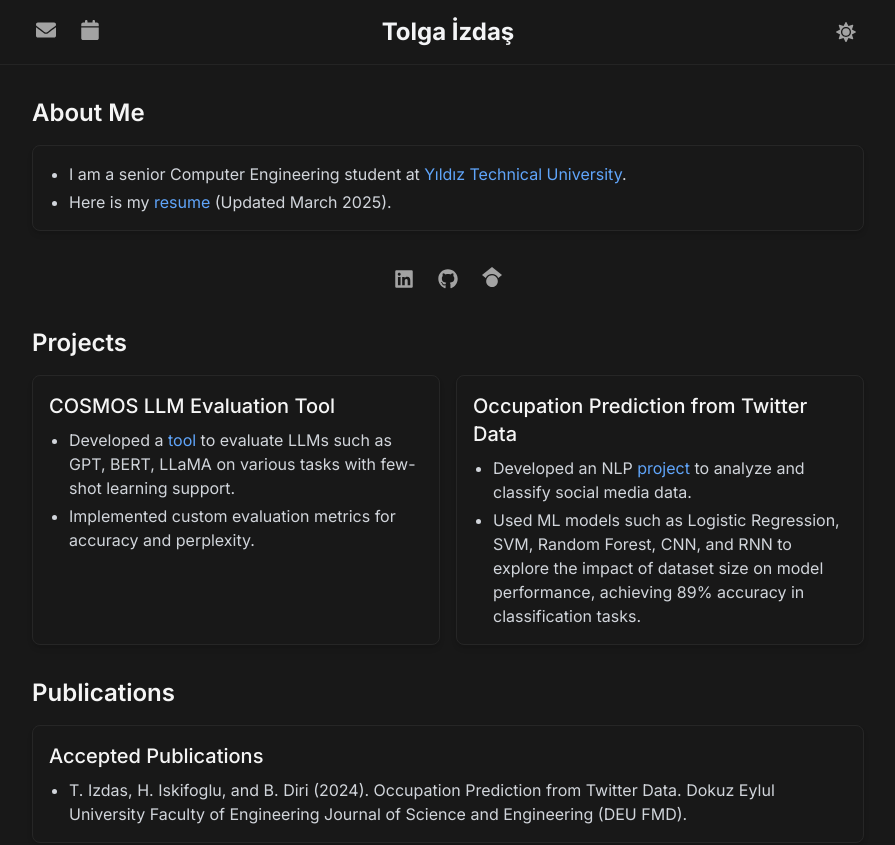
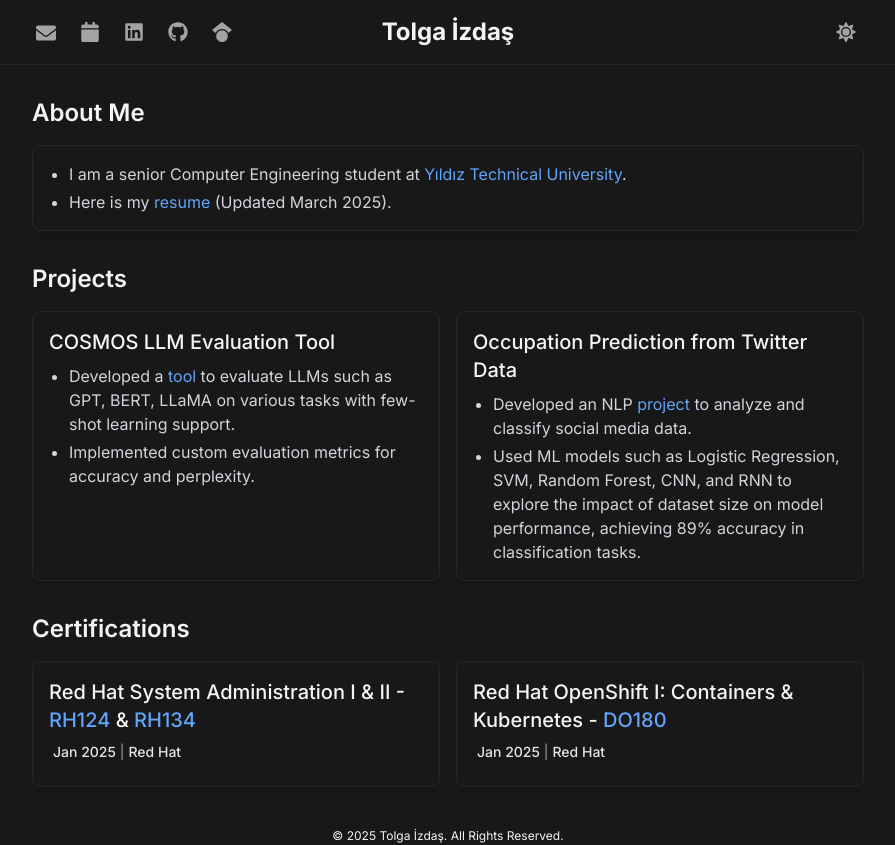
Before and after one commit to tolgaizdas/personal-website, a Next.js app: page / in a window 1280 px wide. Shown: the top 845 px of the page, without its empty margins (192-1087 px from the left). Built offline with nearby package versions, Linux system fonts and the light colour scheme.

Commit message:
refactor: remove FontAwesome icons and update social media component to use react-icons

```diff
--- a/package.json
+++ b/package.json
@@ -12,11 +12,6 @@
     "deploy": "npm run pages:build && wrangler pages deploy"
   },
   "dependencies": {
-    "@fortawesome/fontawesome-free": "^6.6.0",
-    "@fortawesome/fontawesome-svg-core": "^6.7.2",
-    "@fortawesome/free-brands-svg-icons": "^6.7.2",
-    "@fortawesome/free-solid-svg-icons": "^6.7.2",
-    "@fortawesome/react-fontawesome": "^0.2.2",
     "next": "^15.1.4",
     "react": "^18",
     "react-dom": "^18",
--- a/src/app/page.js
+++ b/src/app/page.js
@@ -1,7 +1,6 @@
 "use client";
 
 import Title from "../components/Title";
-import SocialMedia from "../components/SocialMedia";
 import Section from "../components/Section";
 import TopButton from "../components/TopButton";
 import Footer from "../components/Footer";
@@ -22,9 +21,7 @@ export default function Home() {
         <Title {...information} />
         <div className="max-w-7xl mx-auto px-4 sm:px-6 lg:px-8 pt-4">
           <Section {...aboutMe} />
-          <SocialMedia {...information} />
           <Section {...projects} />
-          <Section {...publications} />
           <Section {...certifications} />
         </div>
         <TopButton />
--- a/src/components/SocialMedia.jsx
+++ b/src/components/SocialMedia.jsx
@@ -1,7 +1,6 @@
 import React from "react";
 import { FaGithub, FaLinkedin } from "react-icons/fa";
-import { FontAwesomeIcon } from "@fortawesome/react-fontawesome";
-import { faGoogleScholar } from "@fortawesome/free-brands-svg-icons";
+import { FaGoogleScholar } from "react-icons/fa6";
 
 const SocialMedia = ({ linkedinUrl, githubUrl, scholarUrl }) => {
   return (
@@ -31,7 +30,7 @@ const SocialMedia = ({ linkedinUrl, githubUrl, scholarUrl }) => {
         className="p-1 text-neutral-600 hover:text-neutral-800 dark:text-neutral-400 dark:hover:text-neutral-200 transition-colors"
         aria-label="Google Scholar"
       >
-        <FontAwesomeIcon icon={faGoogleScholar} className="w-5 h-5" />
+        <FaGoogleScholar className="w-5 h-5" />
       </a>
     </div>
   );
--- a/src/components/Title.jsx
+++ b/src/components/Title.jsx
@@ -1,9 +1,16 @@
-import { FaEnvelope } from "react-icons/fa";
-import { FontAwesomeIcon } from "@fortawesome/react-fontawesome";
-import { faCalendar } from "@fortawesome/free-solid-svg-icons";
+import { FaEnvelope, FaCalendar } from "react-icons/fa";
+import { FaGithub, FaLinkedin } from "react-icons/fa";
+import { FaGoogleScholar } from "react-icons/fa6";
 import ThemeToggle from "./ThemeToggle";
 
-const Title = ({ name, email, calendlyUrl }) => {
+const Title = ({
+  name,
+  email,
+  calendlyUrl,
+  linkedinUrl,
+  githubUrl,
+  scholarUrl,
+}) => {
   // sticky -> sticky top-0 z-10
   // border -> border-b border-neutral-300 dark:border-neutral-700
   return (
@@ -19,7 +26,7 @@ const Title = ({ name, email, calendlyUrl }) => {
             className="p-1 text-neutral-600 hover:text-neutral-800 dark:text-neutral-400 dark:hover:text-neutral-200 transition-colors"
             aria-label="Email"
           >
-            <FaEnvelope className="w-5 h-5" />
+            <FaEnvelope className="w-5 h-5" style={{ marginTop: "1px" }} />
           </a>
           <a
             href={calendlyUrl}
@@ -28,7 +35,34 @@ const Title = ({ name, email, calendlyUrl }) => {
             className="p-1 text-neutral-600 hover:text-neutral-800 dark:text-neutral-400 dark:hover:text-neutral-200 transition-colors"
             aria-label="Calendly"
           >
-            <FontAwesomeIcon icon={faCalendar} className="w-5 h-5" />
+            <FaCalendar className="w-5 h-5" />
+          </a>
+          <a
+            href={linkedinUrl}
+            target="_blank"
+            rel="noopener noreferrer"
+            className="p-1 text-neutral-600 hover:text-neutral-800 dark:text-neutral-400 dark:hover:text-neutral-200 transition-colors"
+            aria-label="LinkedIn"
+          >
+            <FaLinkedin className="w-5 h-5" />
+          </a>
+          <a
+            href={githubUrl}
+            target="_blank"
+            rel="noopener noreferrer"
+            className="p-1 text-neutral-600 hover:text-neutral-800 dark:text-neutral-400 dark:hover:text-neutral-200 transition-colors"
+            aria-label="GitHub"
+          >
+            <FaGithub className="w-5 h-5" />
+          </a>
+          <a
+            href={scholarUrl}
+            target="_blank"
+            rel="noopener noreferrer"
+            className="p-1 text-neutral-600 hover:text-neutral-800 dark:text-neutral-400 dark:hover:text-neutral-200 transition-colors"
+            aria-label="Google Scholar"
+          >
+            <FaGoogleScholar className="w-5 h-5" />
           </a>
         </div>
 
--- a/src/components/TopButton.jsx
+++ b/src/components/TopButton.jsx
@@ -33,13 +33,12 @@ const TopButton = () => {
       onClick={scrollToTop}
       className={`
         ${isVisible ? "opacity-100" : "opacity-0"}
-        fixed bottom-4 right-4
+        flex md:hidden sm:right-8
+        fixed bottom-14 right-4
         p-2 rounded-full
         focus:outline-none
         transition-opacity transition-colors
-        bg-[#f0f0f0]
         text-neutral-600
-        dark:bg-[#181818]
         dark:text-neutral-400
         dark:border-neutral-400
         hover:text-black
```
Also changed, not shown: 1 other file (tests, documents, lock files or other folders).
